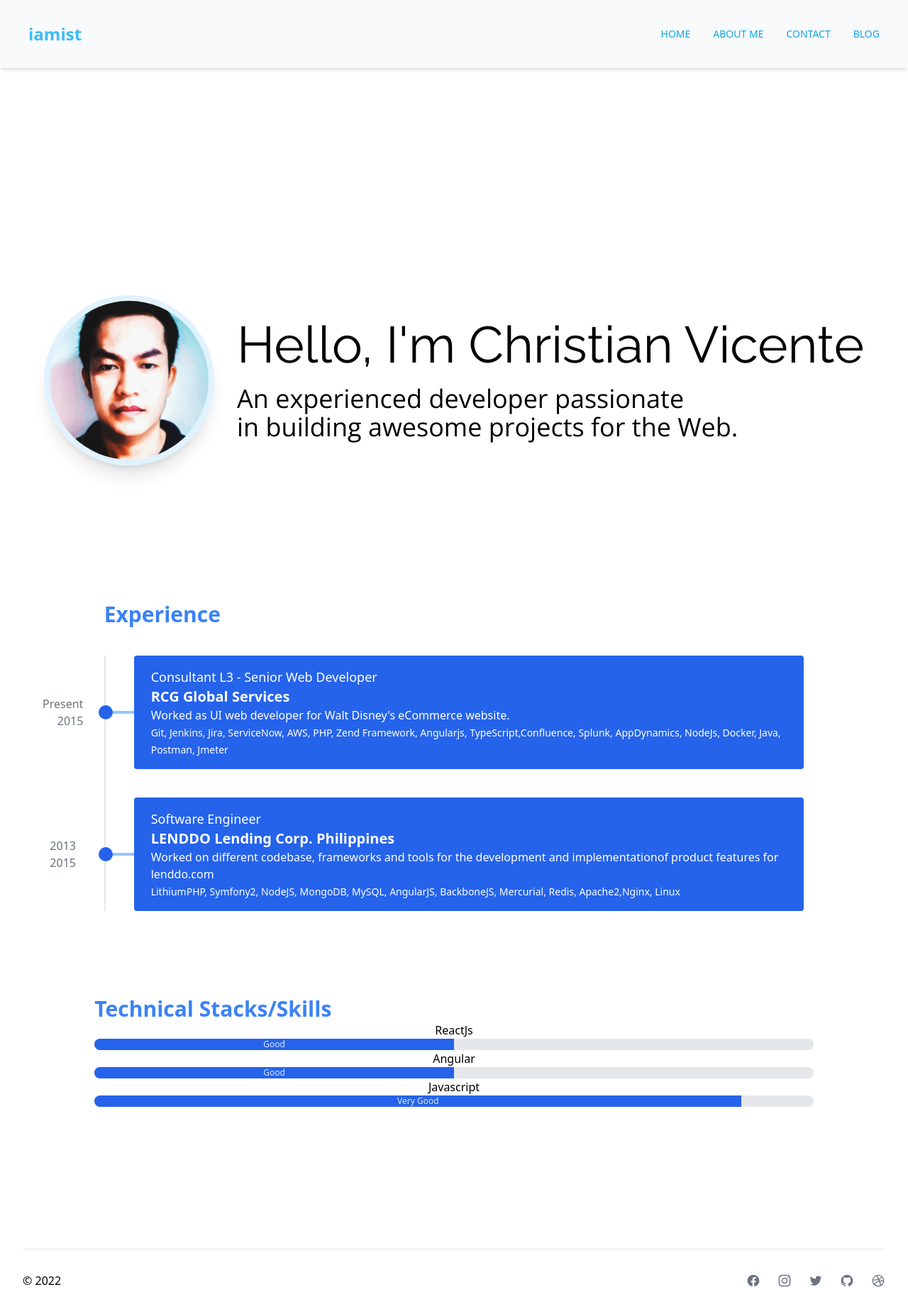
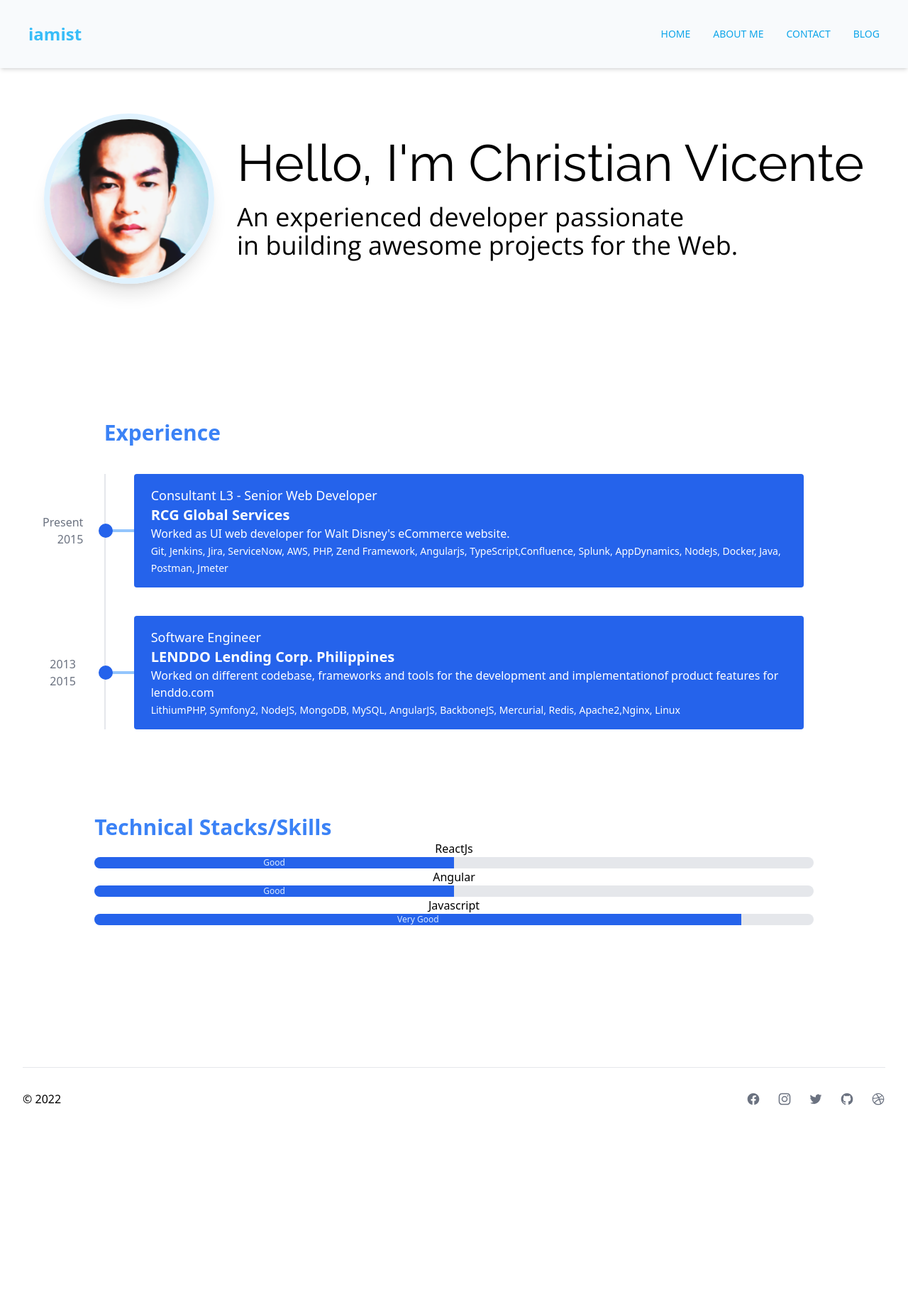
Before and after one commit to iamist/personalsite-react, a React (Create React App) app: page / in a window 1280 px wide. Shown: the top 1852 px of the page at 71% size. After the commit the page ends 1601 px from the top, so only its background shows below. Built offline with nearby package versions, Linux system fonts and the light colour scheme.

Commit message:
fixing layout

```diff
--- a/src/components/Cover.tsx
+++ b/src/components/Cover.tsx
@@ -4,7 +4,7 @@ import resumePhoto from "../assets/img/resume-pic.png";
 const Cover: React.FC = () => {
     return (
         <div className="flex justify-between items-center font-body">
-            <div className="container relative pt-20 sm:pt-56 lg:pt-64 pb-12 sm:pb-48 lg:pb-48">
+            <div className="container pb-12 sm:pb-48 lg:pb-48">
                 <div className="flex flex-col lg:flex-row justify-center items-center">
                     <div className="rounded-full border-8 border-sky-100 shadow-xl">
                         <img src={resumePhoto} className="h-48 sm:h-56 rounded-full" alt="Profile"/>
--- a/src/components/Footer.tsx
+++ b/src/components/Footer.tsx
@@ -3,7 +3,7 @@ import SocialMedia from "./SocialMedia";
 
 const Footer: React.FC = () => {
     return (
-        <div id="footer" className="container my-10">
+        <div id="footer" className="container my-10 relative bottom-0 left 0 w-full">
             <hr className="my-6 border-gray-200 sm:mx-auto dark:border-gray-300 lg:my-8 w-full" />
             <div className="sm:flex sm:items-center sm:justify-between">
                 <div className="flex mt-4 space-x-6 sm:justify-center sm:mt-0">
```
